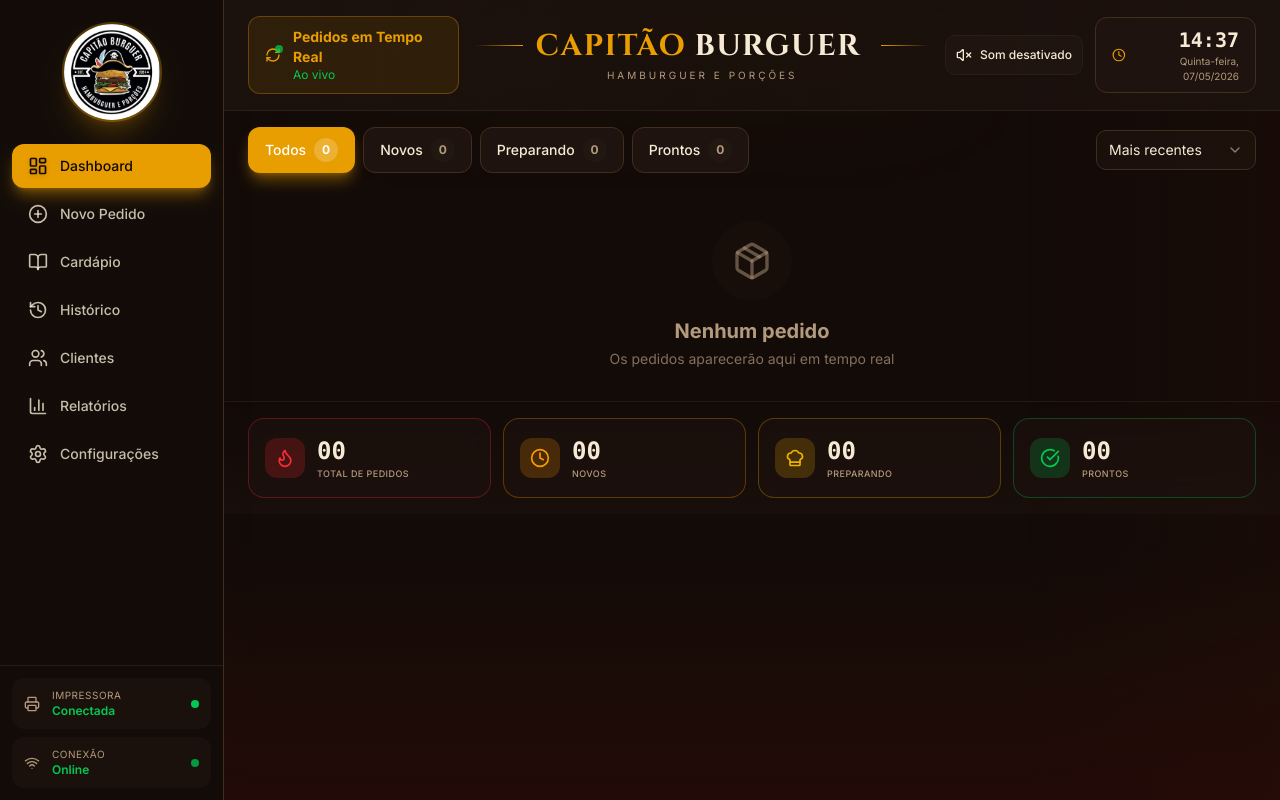
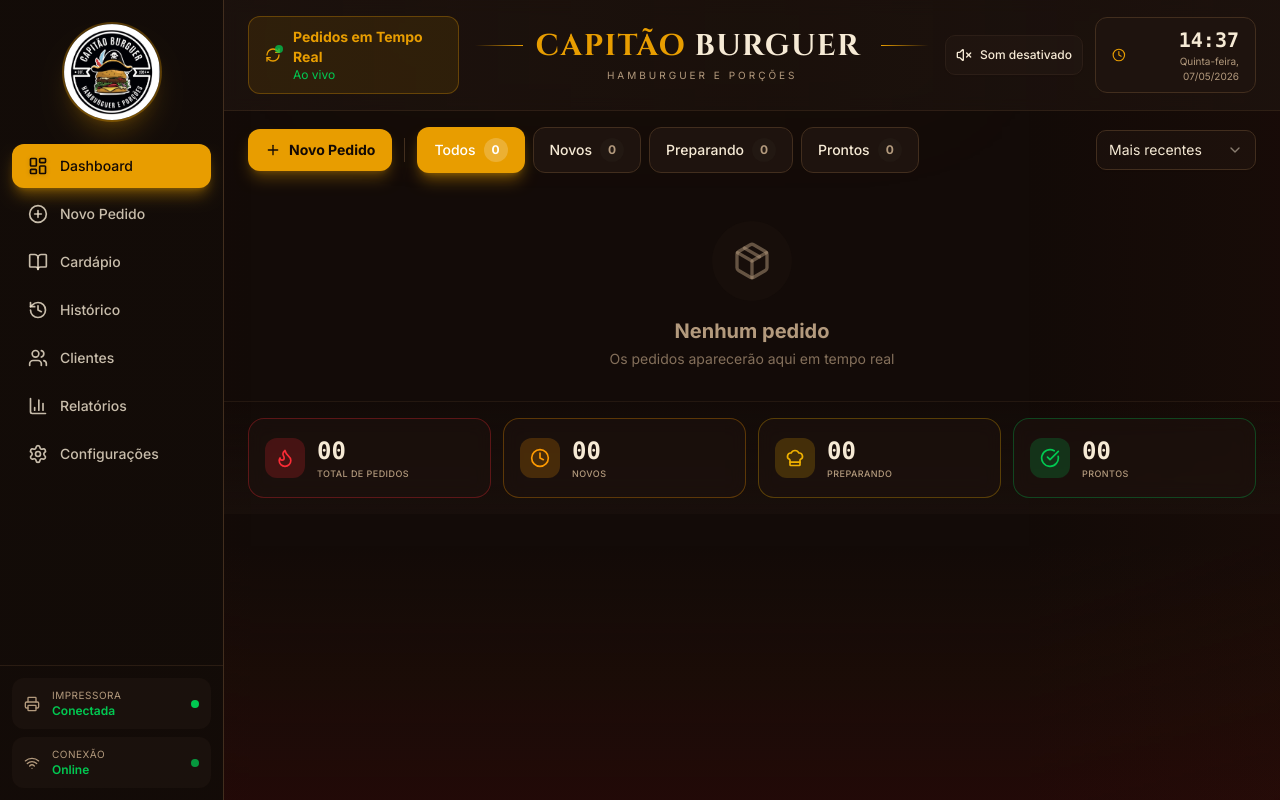
Before and after one commit to Gvsoftware2025/Sistema-Capit-oBurguer, a Next.js app: page /dashboard in a window 1280 px wide. Built offline with nearby package versions, Linux system fonts and the light colour scheme.

Commit message:
feat: add "Novo Pedido" button in filter bar\n\nAdd "Novo Pedido" button for quick access on dashboard.

```diff
--- a/components/dashboard/filtros-pedidos.tsx
+++ b/components/dashboard/filtros-pedidos.tsx
@@ -1,6 +1,8 @@
 "use client"
 
 import { cn } from "@/lib/utils"
+import { useRouter } from "next/navigation"
+import { Plus } from "lucide-react"
 import {
   Select,
   SelectContent,
@@ -31,6 +33,8 @@ export function FiltrosPedidos({
   ordenacao,
   onOrdenacaoChange,
 }: FiltrosPedidosProps) {
+  const router = useRouter()
+
   const filtros: { value: StatusFiltro; label: string; activeBg: string; activeShadow: string }[] = [
     { value: "todos", label: "Todos", activeBg: "bg-primary", activeShadow: "shadow-primary/40" },
     { value: "novo", label: "Novos", activeBg: "bg-red-600", activeShadow: "shadow-red-500/40" },
@@ -40,7 +44,17 @@ export function FiltrosPedidos({
 
   return (
     <div className="flex flex-col sm:flex-row items-start sm:items-center justify-between gap-4 px-6 py-4">
-      <div className="flex flex-wrap gap-2">
+      <div className="flex flex-wrap items-center gap-2">
+        <button
+          onClick={() => router.push("/dashboard/novo-pedido")}
+          className="flex items-center gap-2 px-4 py-2.5 rounded-lg font-bold text-sm transition-all duration-200 bg-primary text-primary-foreground shadow-lg shadow-primary/30 hover:brightness-110 hover:shadow-primary/50 hover:scale-105 active:scale-95 border border-primary/50"
+        >
+          <Plus className="h-4 w-4" />
+          <span>Novo Pedido</span>
+        </button>
+
+        <div className="w-px h-6 bg-border mx-1" />
+
         {filtros.map((filtro) => {
           const isActive = filtroAtivo === filtro.value
           return (
```
